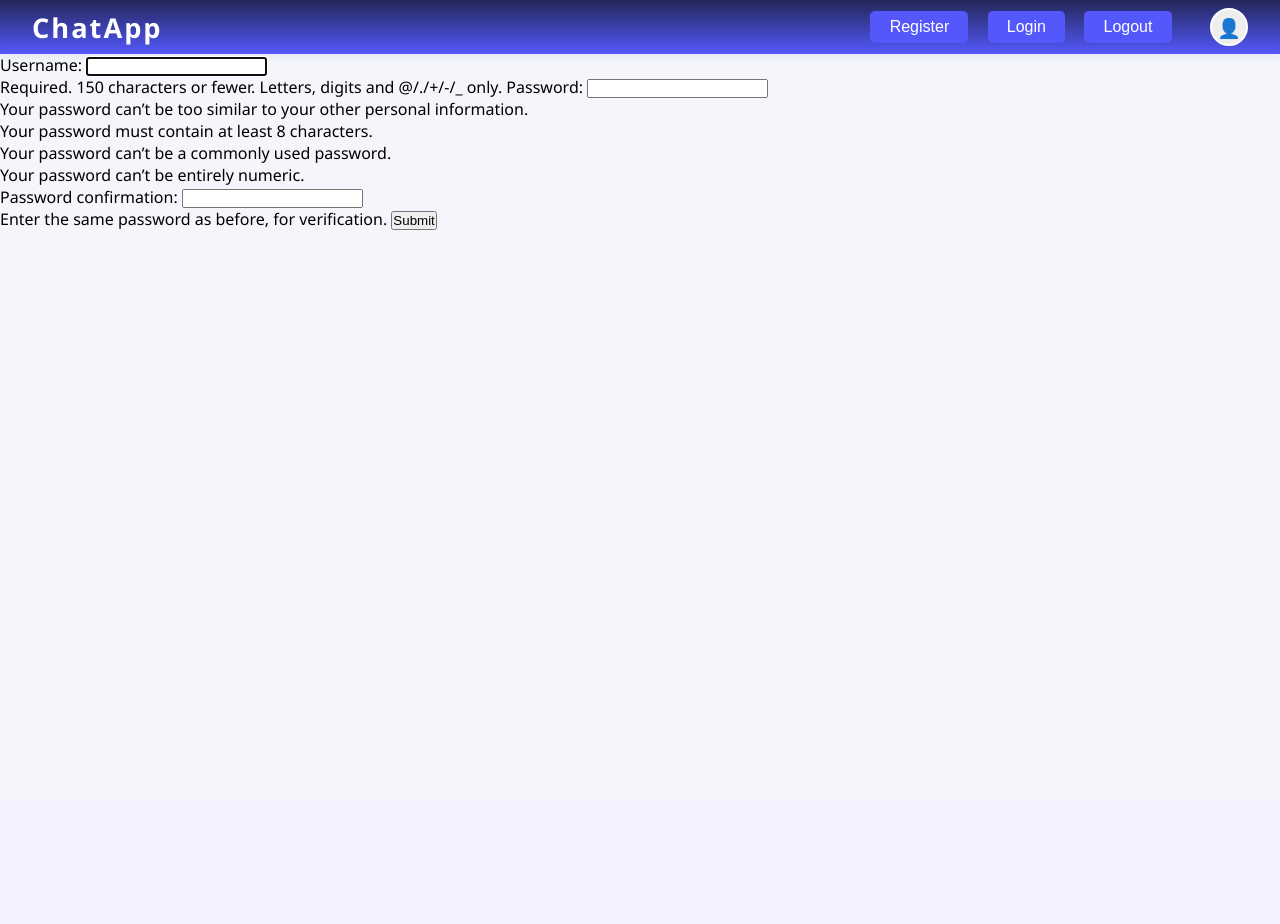
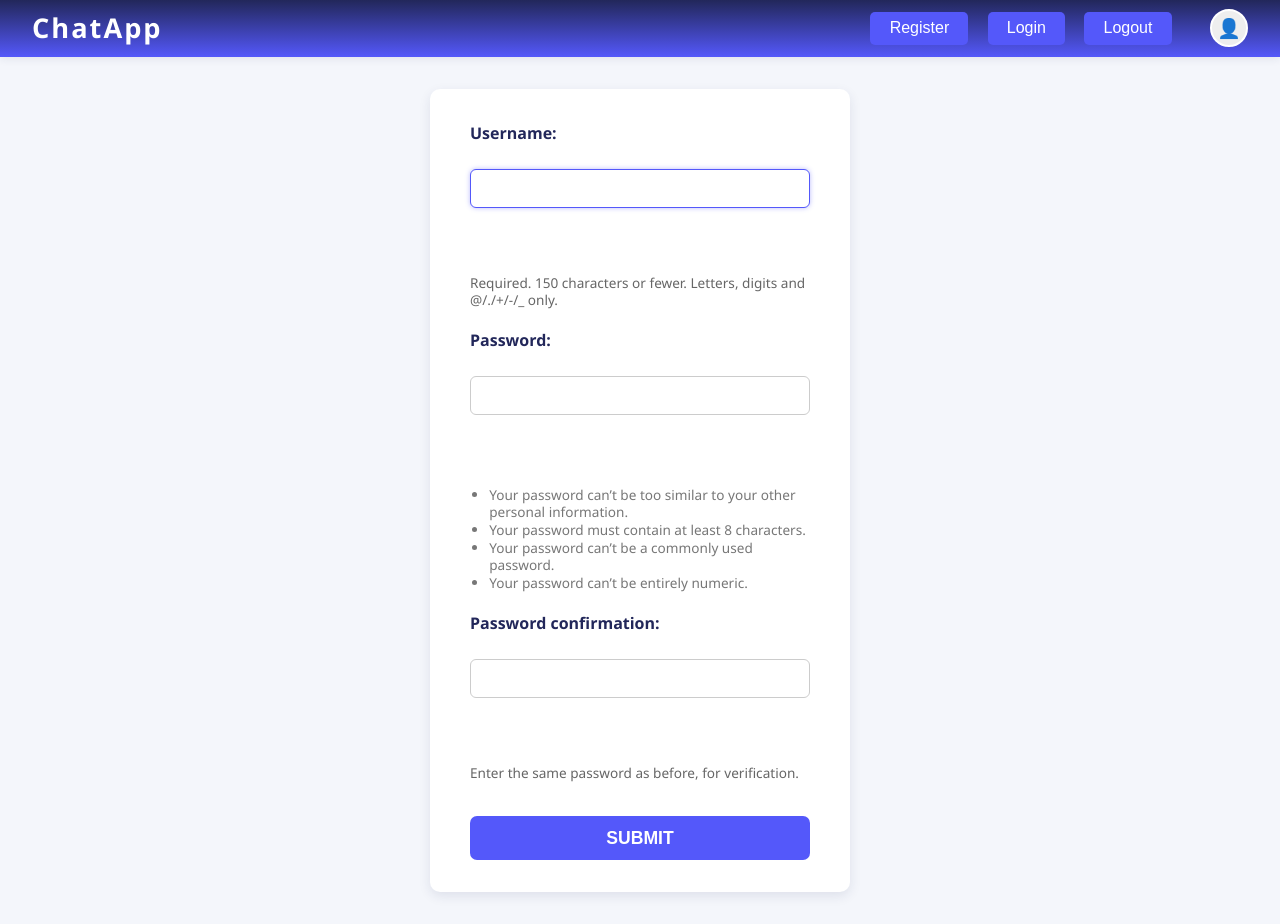
Before and after one commit to Aditya-7010/ChatApp, a Django app: page /users/register/ in a window 1280 px wide. Before the commit the page ends 230 px from the top, so only its background shows below. Run offline with Django 4.2, Linux system fonts and the light colour scheme.

Commit message:
Added User login page Renamed login() to login_user()

```diff
--- /dev/null
+++ b/static/css/register.css
@@ -0,0 +1,160 @@
+/* General reset and body styles */
+* {
+  box-sizing: border-box;
+  margin: 0;
+  padding: 0;
+}
+body {
+  font-family: 'Segoe UI', Arial, sans-serif;
+  background: #f4f6fb;
+  color: #22275a;
+  line-height: 1.5;
+}
+
+/* Navbar styles (reuse the previous) */
+.navbar {
+  display: flex;
+  align-items: center;
+  justify-content: space-between;
+  background: #22275a;
+  color: #fff;
+  padding: 0.5rem 2rem;
+  box-shadow: 0 2px 8px rgba(34, 39, 90, 0.09);
+  position: sticky;
+  top: 0;
+  z-index: 100;
+}
+.logo {
+  font-weight: 700;
+  font-size: 1.7rem;
+  letter-spacing: 2px;
+}
+.nav-items {
+  display: flex;
+  align-items: center;
+  gap: 1.2rem;
+}
+.navbar button {
+  background: #5458fa;
+  color: #fff;
+  border: none;
+  outline: none;
+  border-radius: 5px;
+  padding: 0.45rem 1.2rem;
+  font-size: 1rem;
+  cursor: pointer;
+  transition: background 0.2s;
+}
+.navbar button:hover {
+  background: #7276ec;
+}
+.profile {
+  width: 38px;
+  height: 38px;
+  border-radius: 50%;
+  background: #eee;
+  overflow: hidden;
+  margin-left: 1.2rem;
+  border: 2px solid #fff;
+  display: flex;
+  align-items: center;
+  justify-content: center;
+}
+.profile span {
+  font-weight: 700;
+  color: #22275a;
+  font-size: 1.2rem;
+}
+
+/* Register form wrapper */
+.register_form {
+  background: #fff;
+  max-width: 420px;
+  margin: 2rem auto;
+  padding: 2rem 2.5rem;
+  border-radius: 10px;
+  box-shadow: 0 4px 12px rgba(34, 39, 90, 0.1);
+  display: flex;
+  flex-direction: column;
+  gap: 1.2rem;
+  font-size: 1rem;
+}
+
+/* Label styles */
+.register_form label {
+  font-weight: 600;
+  margin-bottom: 0.3rem;
+  display: block;
+  color: #22275a;
+}
+
+/* Input field styles */
+.register_form input[type="text"],
+.register_form input[type="password"] {
+  border: 1.8px solid #ccc;
+  border-radius: 6px;
+  padding: 0.6rem 0.9rem;
+  font-size: 1rem;
+  width: 100%;
+  transition: border-color 0.2s;
+}
+.register_form input[type="text"]:focus,
+.register_form input[type="password"]:focus {
+  border-color: #5458fa;
+  outline: none;
+  box-shadow: 0 0 5px rgba(84, 88, 250, 0.4);
+}
+
+/* Helptext below inputs */
+.helptext {
+  font-size: 0.85rem;
+  color: #666;
+  margin-top: 0.2rem;
+  line-height: 1.3;
+}
+.helptext ul {
+  padding-left: 1.2rem;
+  margin-top: 0.3rem;
+  color: #777;
+}
+
+/* Submit button */
+.submit_button {
+  background: #5458fa;
+  color: #fff;
+  border: none;
+  outline: none;
+  border-radius: 7px;
+  padding: 0.7rem 0;
+  font-size: 1.1rem;
+  font-weight: 700;
+  cursor: pointer;
+  margin-top: 1rem;
+  transition: background 0.3s;
+  text-transform: uppercase;
+}
+.submit_button:hover {
+  background: #7276ec;
+}
+
+/* Responsive adjustments */
+@media (max-width: 500px) {
+  .register_form {
+    margin: 1rem 1rem 2rem 1rem;
+    padding: 1.5rem 1.8rem;
+    font-size: 0.95rem;
+  }
+  .navbar {
+    flex-direction: column;
+    align-items: flex-start;
+    padding: 0.7rem 1rem;
+  }
+  .nav-items {
+    margin-top: 0.6rem;
+    gap: 0.8rem;
+  }
+  .navbar button {
+    padding: 0.35rem 0.9rem;
+    font-size: 0.9rem;
+  }
+}
--- a/templates/layout.html
+++ b/templates/layout.html
@@ -18,7 +18,10 @@
     <div class="nav-items">
       <button>Register</button>
       <button>Login</button>
-      <button>Logout</button>
+      <form action={% url "users:logout_user" %}, method="post">
+        {% csrf_token %}
+        <button>Logout</button>
+      </form>
       <div class="profile">
         <span>👤</span>
         <!-- Or use an image: <img src="profile.jpg" alt="Profile" /> -->
--- a/users/templates/users/register.html
+++ b/users/templates/users/register.html
@@ -1,7 +1,9 @@
 {% extends "layout.html" %}
+{% load static %}
 
 {% block head %}
     <title> Register User </title>
+    <link rel="stylesheet" href="{% static 'css/register.css' %}">
 {% endblock  %}
 
 {% block content %}
--- a/users/urls.py
+++ b/users/urls.py
@@ -4,6 +4,7 @@ from . import views
 
 urlpatterns = [
     path('register/', views.register),
-    path('login/', views.login),
-    path('profile_page', views.profile_page)
+    path('login/', views.login_page),
+    path('profile_page', views.profile_page),
+    path('logout_user', views.logout_user, name="logout_user")
 ]
--- a/users/views.py
+++ b/users/views.py
@@ -7,15 +7,27 @@ def register(request):
     if request.method == "POST":
         form = UserCreationForm(request.POST)
         if form.is_valid():
-            form.save()
-            login(request)
+            login(request, form.save())
             return redirect('/')
     else:
         form = UserCreationForm()
     return render(request, "users/register.html", {'form': form})
 
-def login(request):
-    return render(request, "users/login.html")
+def login_page(request):
+    if request.method == "POST":
+        form = AuthenticationForm(data=request.POST)
+        if form.is_valid():
+            login(request, form.get_user())
+            return redirect('/')
+    else:
+        form = AuthenticationForm()
+    return render(request, "users/login.html", {'form' : form})
 
 def profile_page(request):
     return render(request, "users/profile_page.html")
+
+
+def logout_user(request):
+    if request.method == "POST":
+        logout(request)
+    return redirect('/')
```
Also changed, not shown: users/templates/users/login.html (+14 -0 lines), db.sqlite3.
